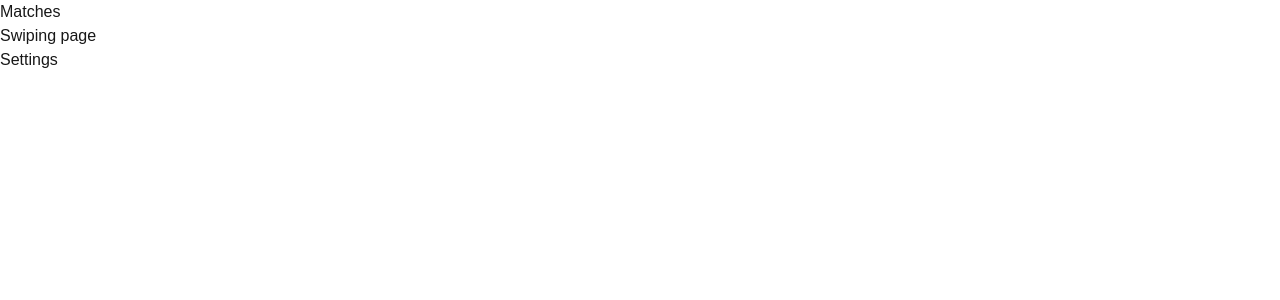
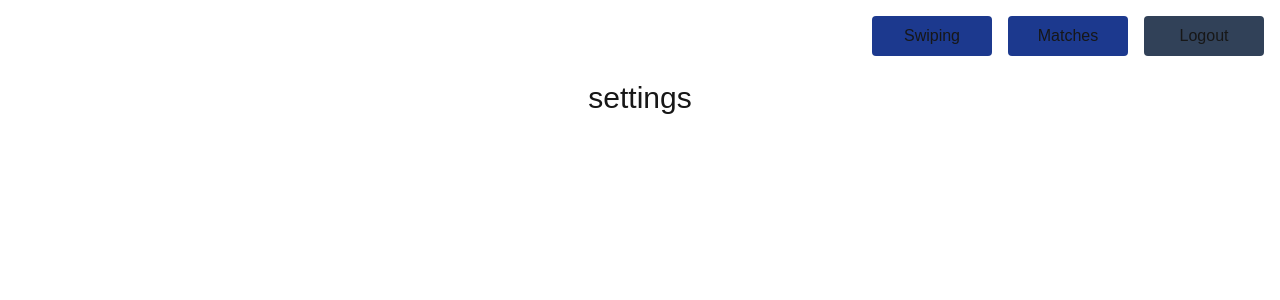
Before and after one commit to cavalier08/cursed-dating-app, a Next.js app: page /settings in a window 1280 px wide. Shown: the top 300 px of the page. Built offline with nearby package versions, Linux system fonts and the light colour scheme; no server answers.

Commit message:
added navbar to settings

```diff
--- a/src/pages/settings.tsx
+++ b/src/pages/settings.tsx
@@ -1,19 +1,13 @@
 import Link from "next/link";
 import '../app/globals.css';
+import NavBar from '../components/NavBar';
 
 
 export default function Matches() {
     return (
         <div>
-            <Link
-                href={"/matches"}>
-                <p>Matches</p>
-            </Link>
-            <Link
-                href={"/swiping"}>
-                <p>Swiping page</p>
-            </Link>
-            <h3>Settings</h3>
+            <NavBar href1="matches" page1="Matches" href2="swiping" page2="Swiping" title="settings"/>
+
         </div>
     );
 }
```
